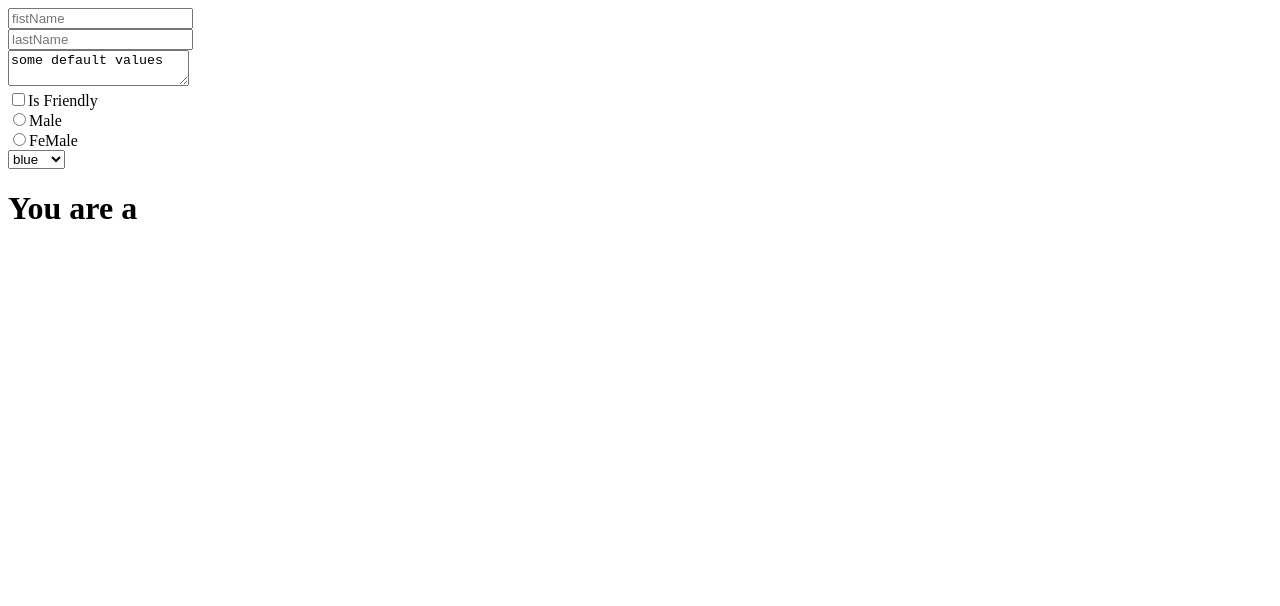
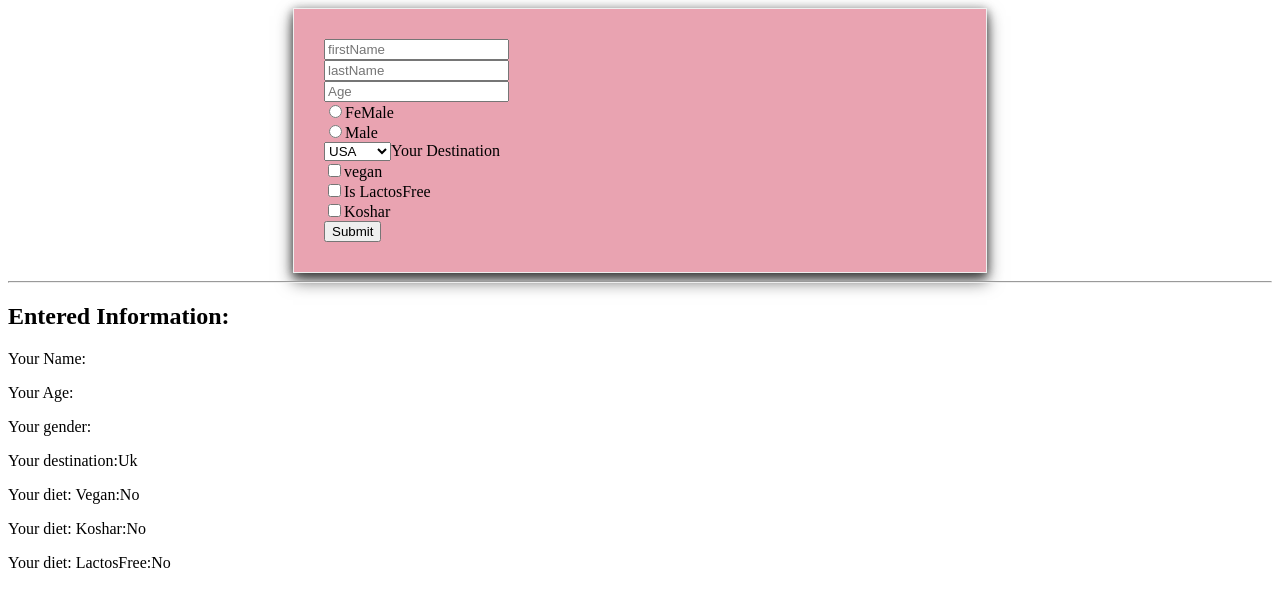
Before and after one commit to husnainsaeed00/TodoApp-And-Practice-in-ReactJs, a React (Create React App) app: page / in a window 1280 px wide. Shown: the top 606 px of the page. Built offline with nearby package versions, Linux system fonts and the light colour scheme.

Commit message:
Full Form Practice Done

```diff
--- a/src/App.js
+++ b/src/App.js
@@ -250,7 +250,98 @@
 
 // export default App;
 
+// import React from "react";
+
+// class App extends React.Component {
+//   constructor() {
+//     super();
+//     this.state = {
+//       firstName: "",
+//       lastName: "",
+//       isFriendly:false,
+//       gender:'',
+//       favColor:'blue'
+//     };
+//     this.handleChange=this.handleChange.bind(this)
+//   }
+//  handleChange(event){
+//   // we have used synthetic events it looks like unpacking in python
+//   const {name,value,type,checked} =event.target
+//   type ==='checkbox' ? this.setState({[name]:checked}):this.setState({[name]:value})
+//  }
+//   render() {
+//     return (
+//       <div>
+//         <input
+//         // we are using controlled state in the forms
+//           type="text"
+//           placeholder="fistName"
+//           name="firstName"
+//           value={this.state.firstName}
+//           onChange={this.handleChange}
+//         />
+//         <br/>
+//         <input
+//           type="text"
+//           placeholder="lastName"
+//           name="lastName"
+//           value={this.state.lastName}
+//           onChange={this.handleChange}
+//         />
+//         <br/>
+//         <textarea
+//           value={"some default values"}
+//           onChange={this.handleChange}
+//         />
+//         <br/>
+//         <label>
+//           <input type="checkbox"
+//             name="isFriendly"
+//             checked={this.state.isFriendly}
+//             onChange={this.handleChange}
+//           />Is Friendly
+//         </label>
+//         <br/>
+//         <label>
+//           <input type="radio"
+//             name="gender"
+//             value='male'
+//             checked={this.state.gender ==='male'}
+//             onChange={this.handleChange}
+//           />Male
+//         </label>
+//         <br/>
+//         <label>
+//           <input type="radio"
+//             name="gender"
+//             value='female'
+//             checked={this.state.gender ==='female'}
+//             onChange={this.handleChange}
+//           />FeMale
+//         </label>
+//         <br/>
+//         <select
+//           value={this.state.favColor}
+//           onChange={this.handleChange}
+//           name="favColor">
+//           <option value='blue'> blue</option>
+//           <option value='green'> green</option>
+//           <option value='red'> red</option>
+//           <option value='black'>black</option>
+//         </select>
+//         <h1>{this.state.firstName} {this.state.lastName}</h1>
+//         <h1>You are a {this.state.gender}</h1>
+//       </div>
+//     );
+//   }
+// }
+// //-----Formik library takes your pain of forms creation in React
+// export default App;
+
+// ========================Evening of 07-08-2023==========================
+
 import React from "react";
+import './index.css';
 
 class App extends React.Component {
   constructor() {
@@ -258,48 +349,59 @@ class App extends React.Component {
     this.state = {
       firstName: "",
       lastName: "",
-      isFriendly:false,
-      gender:'',
-      favColor:'blue'
+      age:'',
+      gender: "",
+      destination: "Uk",
+      isVegan:false,
+      isKoshar:false,
+      isLactosFree:false
+
     };
-    this.handleChange=this.handleChange.bind(this)
+    this.handleChange=this.handleChange.bind(this);
   }
   handleChange(event){
-  // we have used synthetic events it looks like unpacking in python
-  const {name,value,type,checked} =event.target
-  type ==='checkbox' ? this.setState({[name]:checked}):this.setState({[name]:value})
+    const {name,value,type,checked} = event.target
+    type ==='checkbox' ?
+      this.setState({
+            [name]:checked
+          })
+    :
+    this.setState({
+      [name]:value
+    })
   }
   render() {
     return (
-      <div>
+      <main>
+        <form className="TodoList">
           <input
-        // we are using controlled state in the forms
-          type="text"
-          placeholder="fistName"
             name="firstName"
             value={this.state.firstName}
             onChange={this.handleChange}
+            placeholder="firstName"
           />
           <br/>
           <input
-          type="text"
-          placeholder="lastName"
             name="lastName"
             value={this.state.lastName}
             onChange={this.handleChange}
+            placeholder="lastName"
           />
           <br/>
-        <textarea
-          value={"some default values"}
+          <input
+            name="age"
+            value={this.state.age}
             onChange={this.handleChange}
+            placeholder="Age"
           />
           <br/>
           <label>
-          <input type="checkbox"
-            name="isFriendly"
-            checked={this.state.isFriendly}
+          <input type="radio"
+            name="gender"
+            value='female'
+            checked={this.state.gender ==='female'}
             onChange={this.handleChange}
-          />Is Friendly
+          />FeMale
         </label>
         <br/>
         <label>
@@ -312,28 +414,60 @@ class App extends React.Component {
         </label>
         <br/>
         <label>
-          <input type="radio"
-            name="gender"
-            value='female'
-            checked={this.state.gender ==='female'}
+        <select
+          value={this.state.destination}
           onChange={this.handleChange}
-          />FeMale
+          name="destination">
+          <option value='USA'> USA</option>
+          <option value='UK'> Uk</option>
+          <option value='Estonia'> Estonia</option>
+          <option value='Japan'>Japan</option>
+        </select>Your Destination
         </label>
         <br/>
-        <select
-          value={this.state.favColor}
+        <label>
+          <input
+            type="checkbox"
+            name="isVegan"
             onChange={this.handleChange}
-          name="favColor">
-          <option value='blue'> blue</option>
-          <option value='green'> green</option>
-          <option value='red'> red</option>
-          <option value='black'>black</option>
-        </select>
-        <h1>{this.state.firstName} {this.state.lastName}</h1>
-        <h1>You are a {this.state.gender}</h1>
-      </div>
+            checked={this.state.isVegan}
+          />vegan
+        </label>
+        <br/>
+        <label>
+          <input
+            type="checkbox"
+            name="isLactosFree"
+            onChange={this.handleChange}
+            checked={this.state.isLactosFree}
+          />Is LactosFree
+        </label>
+        <br/>
+        <label>
+          <input
+            type="checkbox"
+            name="isKoshar"
+            onChange={this.handleChange}
+            checked={this.state.isKoshar}
+          />Koshar
+        </label>
+        <br/>
+        <button>Submit</button>
+        </form>
+        <hr/>
+        <h2>Entered Information:</h2>
+        <p>Your Name: {this.state.firstName} {this.state.lastName}</p>
+        <p>Your Age: {this.state.age}</p>
+        <p>Your gender:{this.state.gender}</p>
+        <p>Your destination:{this.state.destination}</p>
+        <p>Your diet:
+          Vegan:{this.state.isVegan ? "Yes": "No"}</p>
+          <p>Your diet:
+          Koshar:{this.state.isKoshar ? "Yes": "No"}</p>
+          <p>Your diet:
+          LactosFree:{this.state.isLactosFree ? "Yes": "No"}</p>
+      </main>
     );
   }
 }
-//-----Formik library takes your pain of forms creation in React
 export default App;
```
Lines whose indentation alone changed are shown as unchanged.
